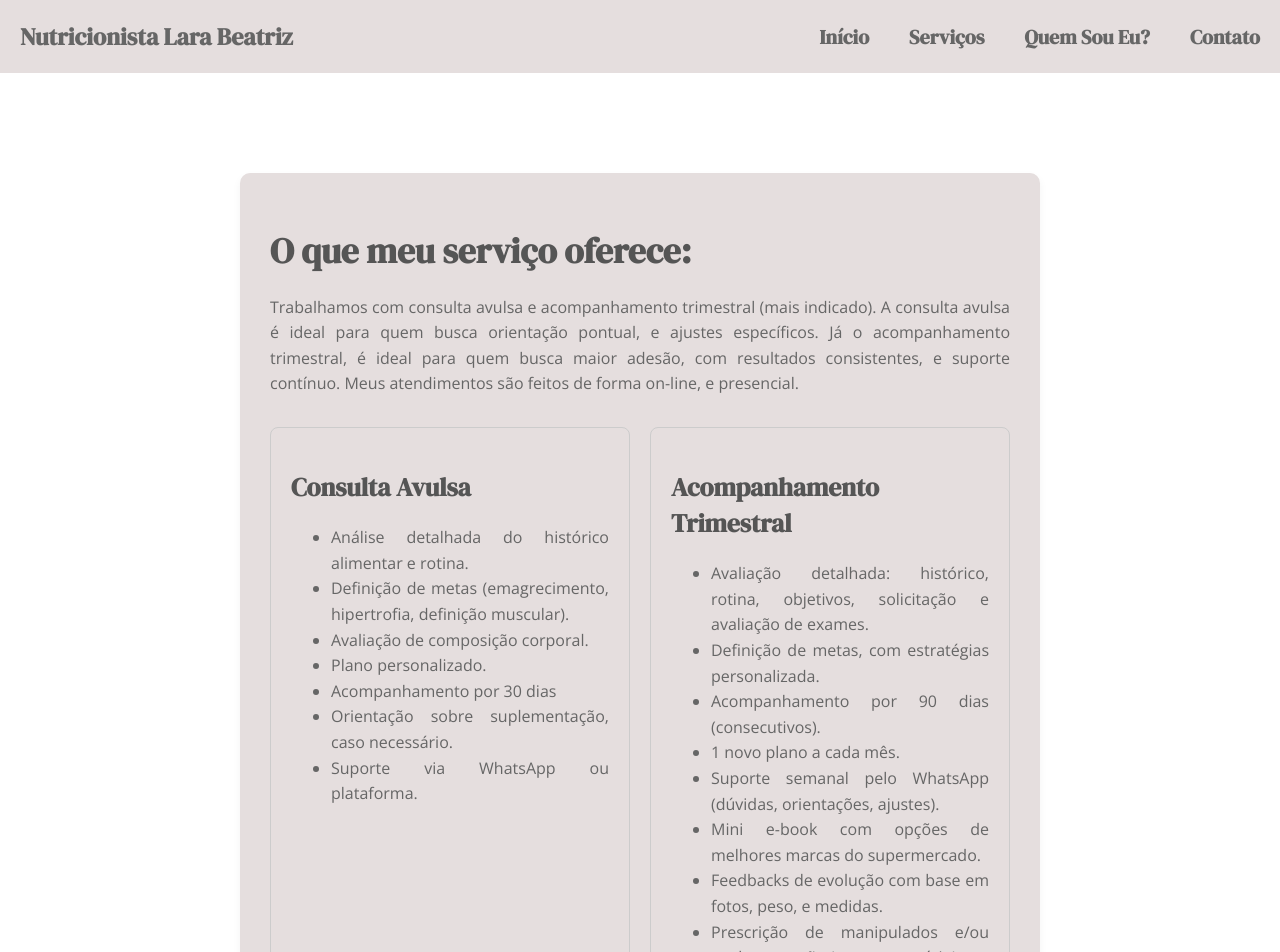
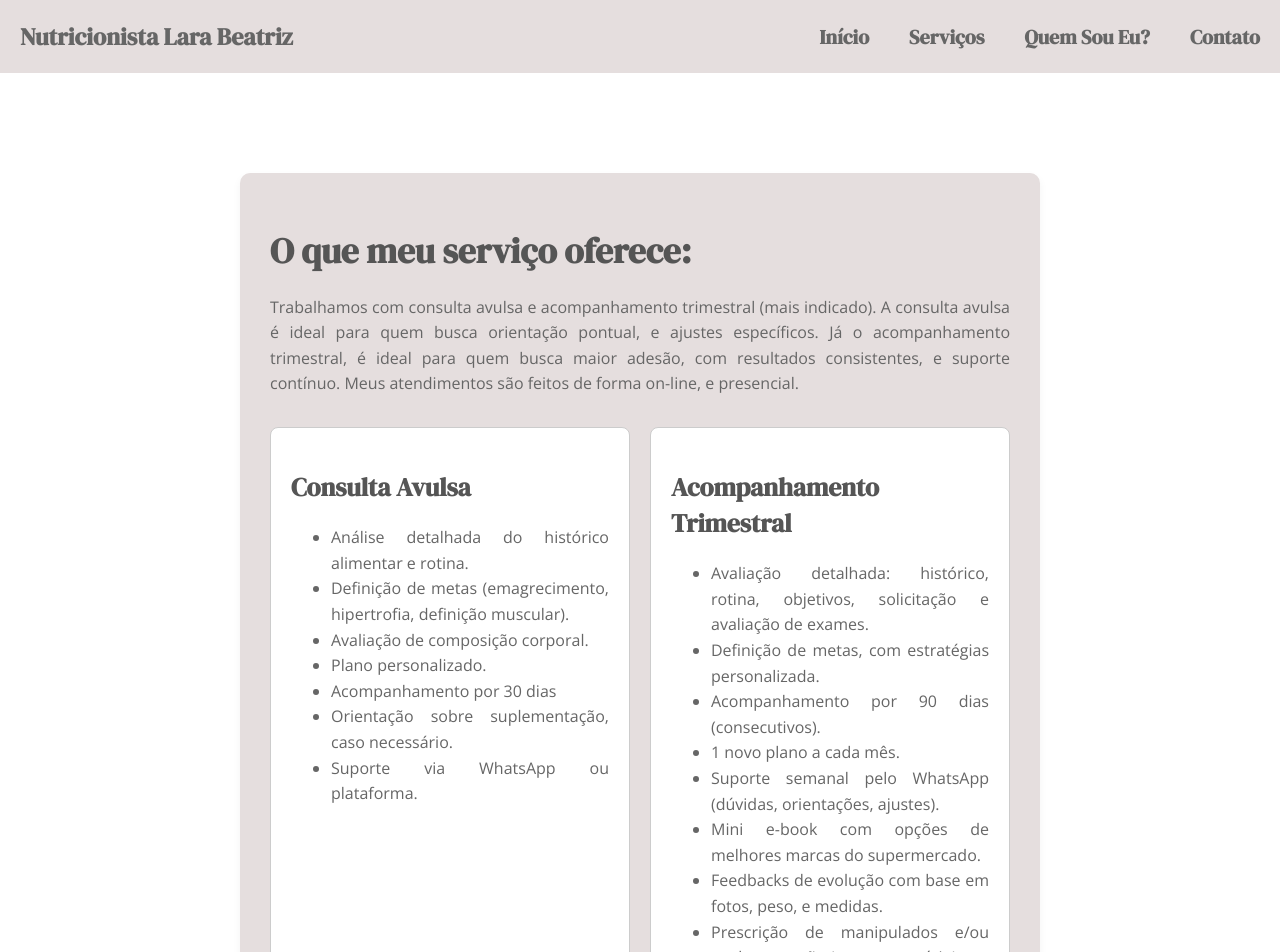
Before and after one commit to juancsd/nutri-site, a React (Create React App) app: page /servicos in a window 1280 px wide. Shown: the top 952 px of the page. Built offline with nearby package versions, Linux system fonts and the light colour scheme.

Commit message:
Novos ajustes no background do serviço

```diff
--- a/src/App.css
+++ b/src/App.css
@@ -190,6 +190,7 @@ border: 1px solid #ccc;
 padding: 20px;
 border-radius: 8px;
 align-items: center;
+background-color: white;
 
 }
 
--- a/src/pages/Home.jsx
+++ b/src/pages/Home.jsx
@@ -19,7 +19,7 @@ return (
 
         maxWidth: '40%',
         margin: '4px',
-        top: '30%',
+        top: '40%',
         left: '20%',
         transform: 'translate(-50%, -50%)',
         color: '#383A37',
```
